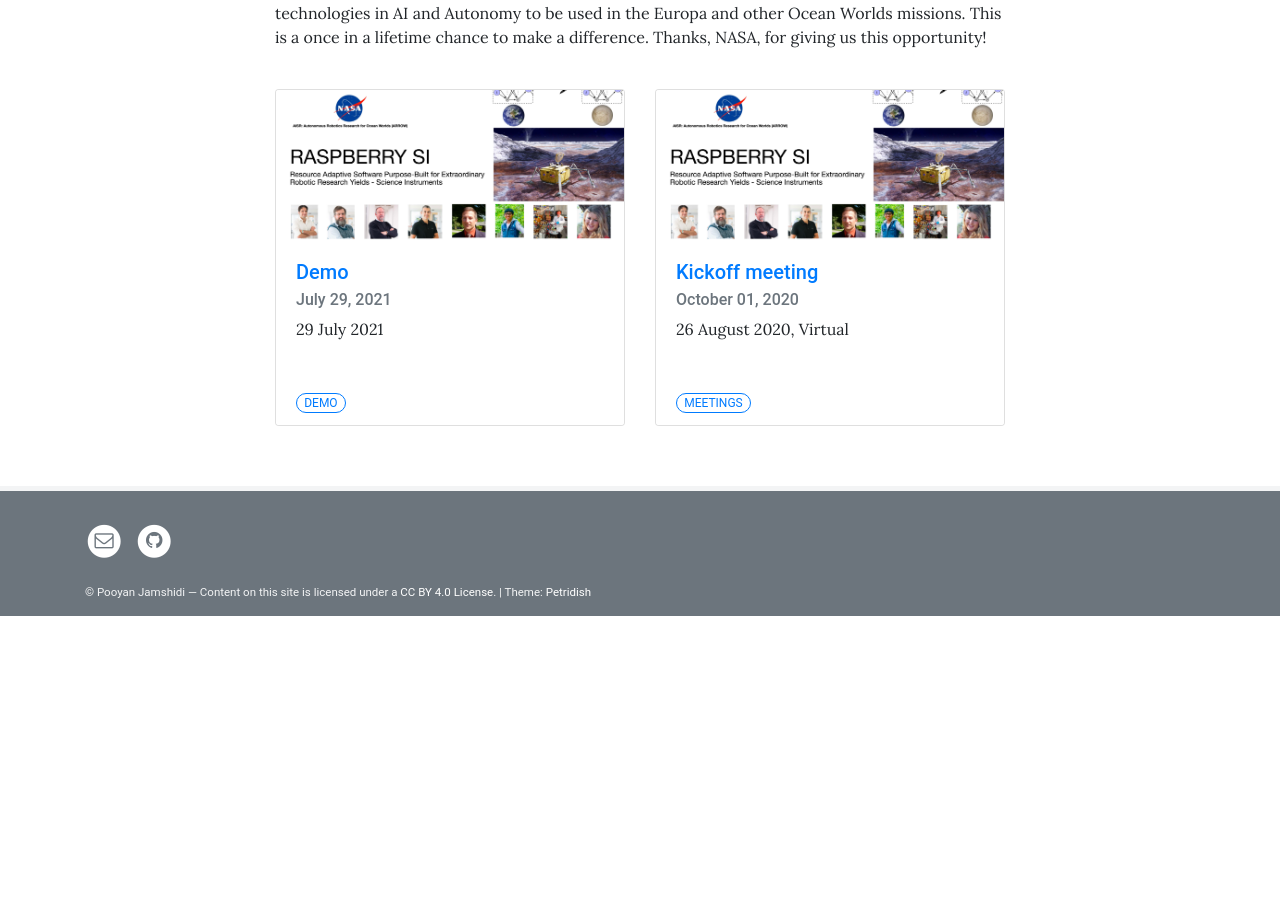
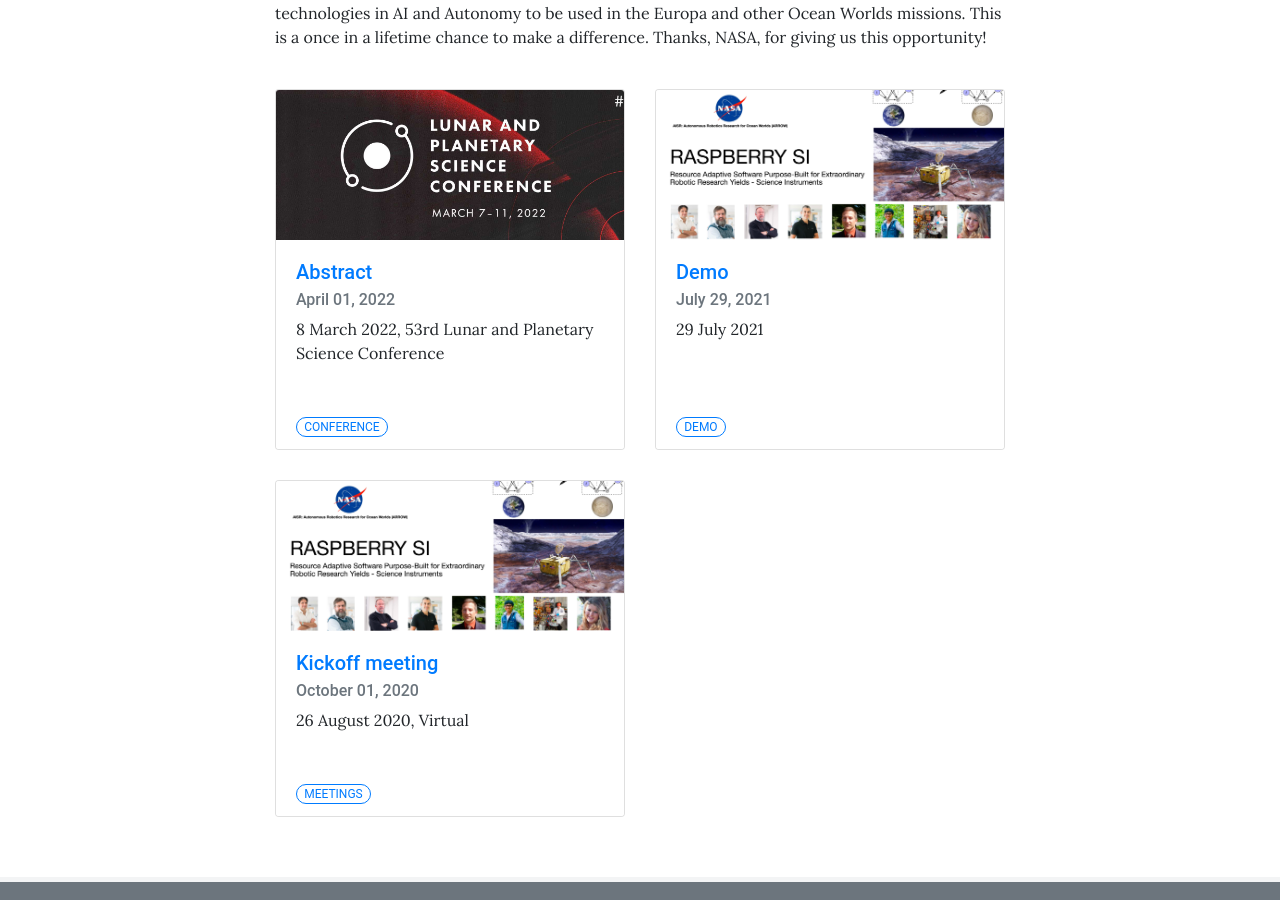
Before and after one commit to nasa-raspberry-si/raspberry-si, a Jekyll site: the page built from pages/home.md, in a window 1280 px wide and 900 px high, scrolled down 1154 px. Built offline with Jekyll 4.4.1, drawn with Linux system fonts in a browser that asks for light colours; before the commit the page ends 1770 px from its top, so only the background shows below that.

Commit message:
added abstract presentation at space conference

```diff
--- a/_config.yml
+++ b/_config.yml
@@ -13,7 +13,7 @@
 github_username: nasa-raspberry-si            # Social icon in footer
 
 # THEME SETTINGS (ALL OPTIONAL)
-posts_on_home: 2                        # Show x number of latest posts on homepage, can be 0
+posts_on_home: 4                        # Show x number of latest posts on homepage, can be 0
 tweets_on_home: false                    # Show Twitter feed of twitter_username on homepage
 archive_permalink: /blog/               # Permalink of page using archive.html layout, required when using post categories
 logo: /assets/img/europa_lander.jpeg  # Logo in navbar, will be displayed with 30px height
--- /dev/null
+++ b/_posts/2022-04-1-abstract.md
@@ -0,0 +1,9 @@
+---
+title: Abstract
+description: 8 March 2022, 53rd Lunar and Planetary Science Conference
+background: assets/img/lpsc-home-image.jpeg
+author: [Pooyan Jamshidi]
+categories: [Conference]
+---
+
+We presented our paper titled "[AI for Addressing Unknown Unknowns in Outer Solar System Missions](https://www.hou.usra.edu/meetings/lpsc2022/pdf/2734.pdf)" at the 53rd Lunar and Planetary Science Conference.
```
Also changed, not shown: assets/img/lpsc-home-image.jpeg (added), 1 other file.
